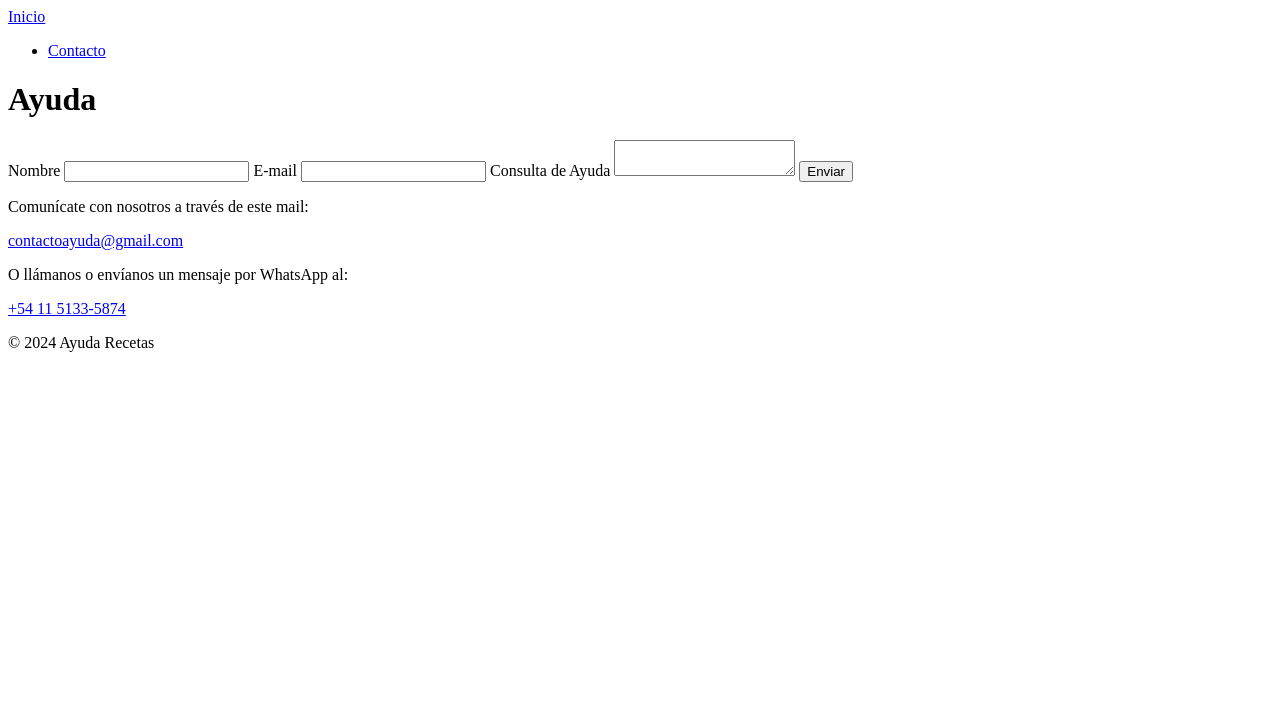
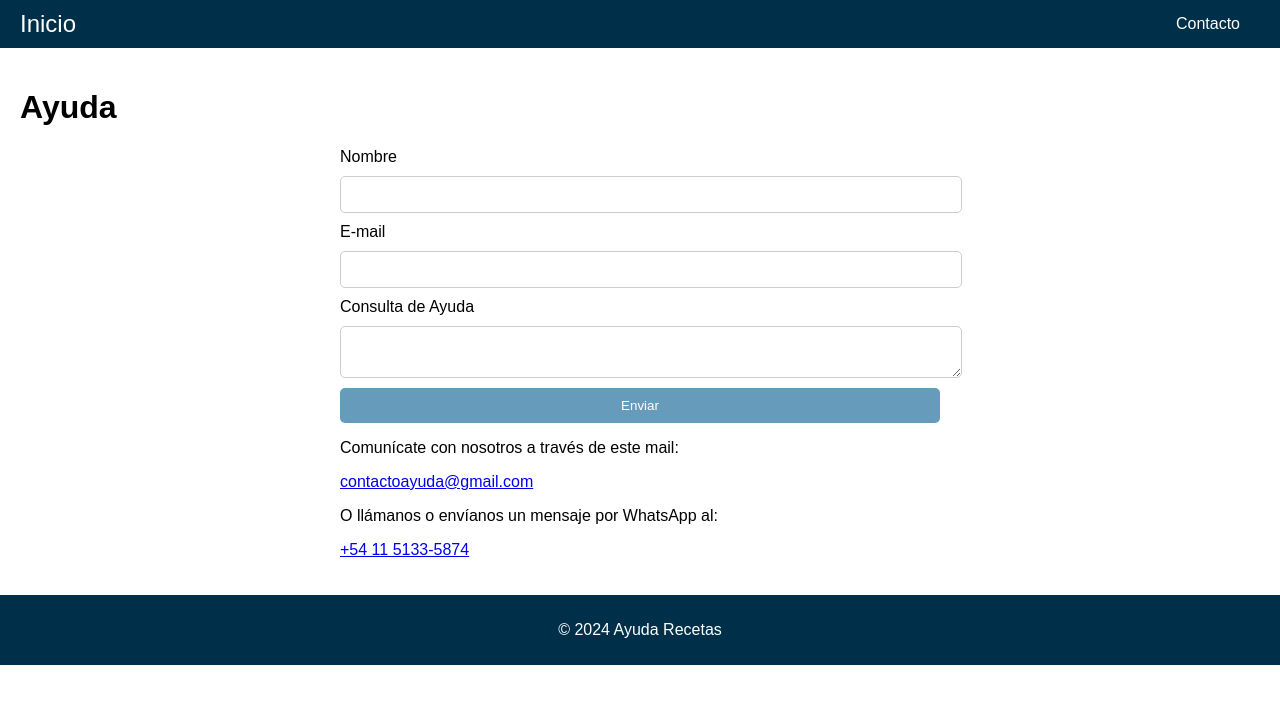
Before and after one commit to horaiquenv/proyectoEquipo8, a plain HTML site: page pages/ayuda.html in a window 1280 px wide. Drawn offline with Linux system fonts and the light colour scheme; files that its build step writes are made by us from their sources; the site is published under a folder, as on GitHub Pages, so addresses that start at the root find nothing.

Commit message:
Update ayuda.html

```diff
--- a/pages/ayuda.html
+++ b/pages/ayuda.html
@@ -3,7 +3,7 @@
 <head>
     <meta charset="UTF-8">
     <meta name="viewport" content="width=device-width, initial-scale=1.0">
-    <link rel="stylesheet" href="/styles/ayudaStyle.css">
+    <link rel="stylesheet" href="../css/ayudaStyle.css">
     <title>Ayuda recetas</title>
 </head>
 <body>
```
